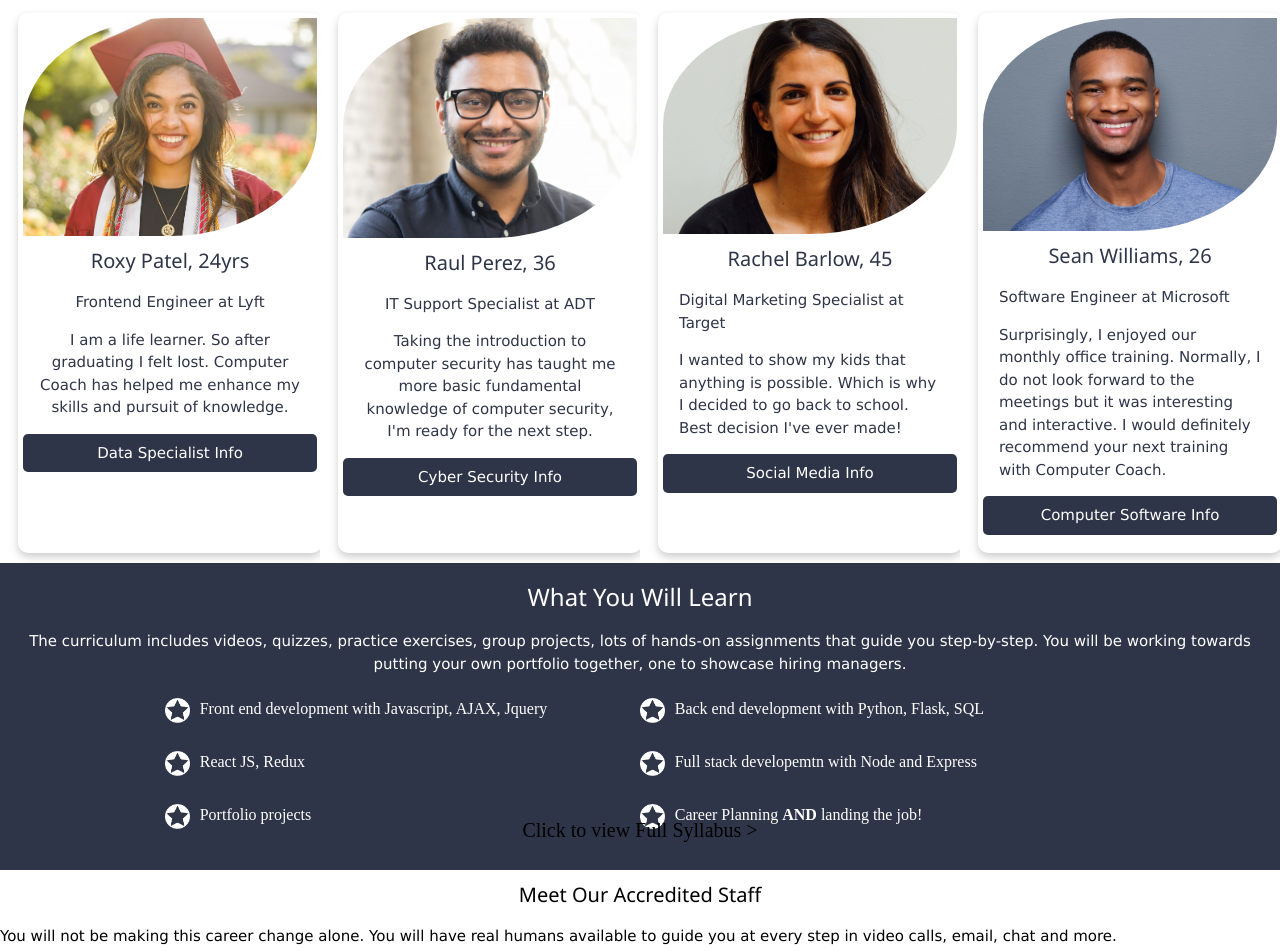
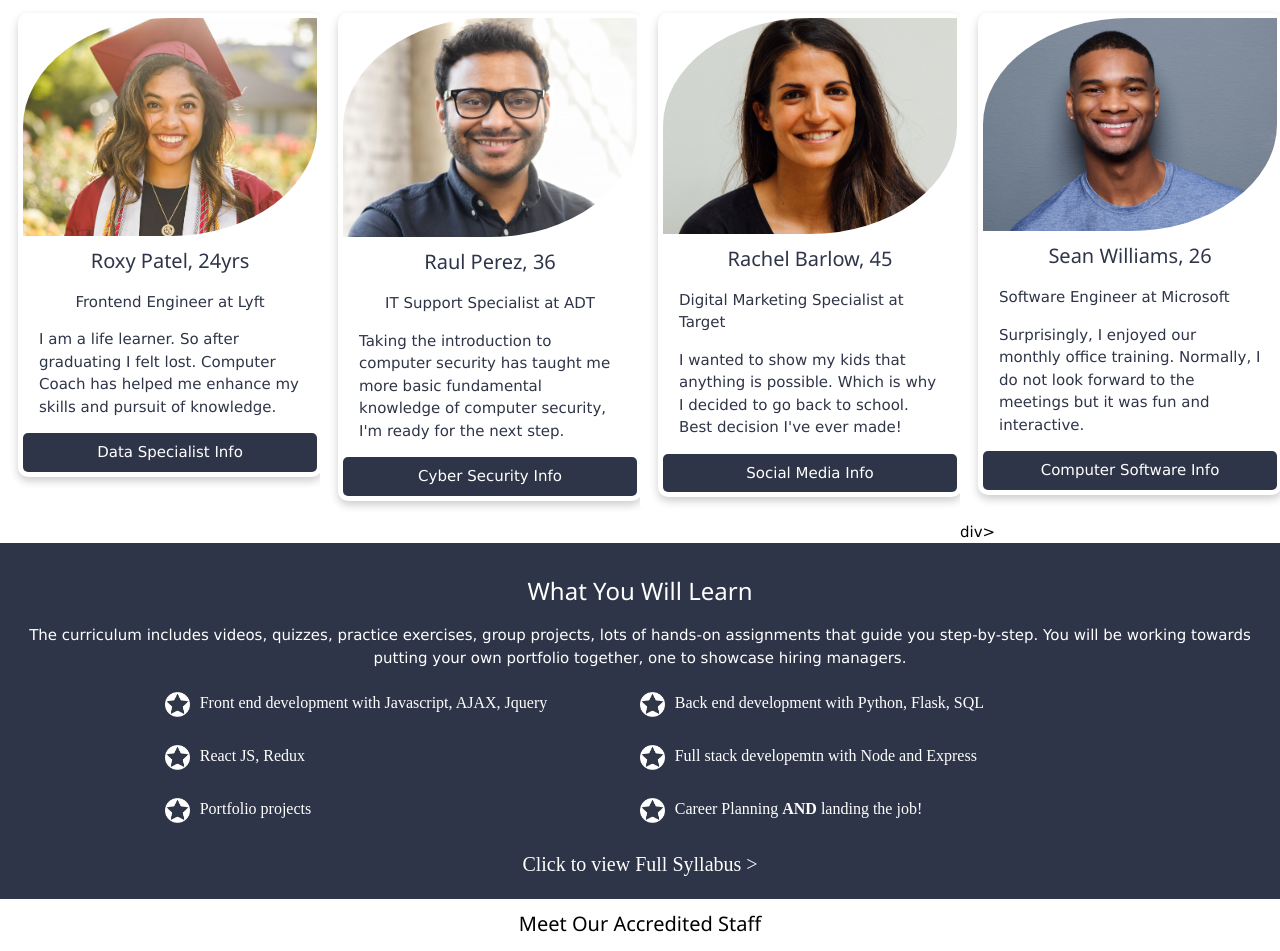
Before and after one commit to KIMBERGYPSY/improv-academy-rebuild2, a website: page index.html in a window 1280 px wide. Shown: the part 3666-4617 px from the top of the page. Drawn offline with nearby package versions, Linux system fonts and the light colour scheme; a web font is replaced by a local one.

Commit message:
Changes
😫 trying hard to fix bottom

```diff
--- a/index.html
+++ b/index.html
@@ -134,7 +134,7 @@
         <h4>Roxy Patel, 24yrs</h4>
         <p class="title">Frontend Engineer at Lyft</p>
         <div class="text">
-            <p>I am a life learner. So after graduating I felt lost. Computer Coach has helped me enhance my skills and pursuit of knowledge.</p></div></div>
+            <p class="alum-text">I am a life learner. So after graduating I felt lost. Computer Coach has helped me enhance my skills and pursuit of knowledge.</p></div></div>
         <!--ROXY Button-->
         <button class="alum-button">Data Specialist Info</button></div>
 
@@ -150,7 +150,7 @@
         <h4>Raul Perez, 36</h4>
         <p class="title">IT Support Specialist at ADT</p>
         <div class="text">
-            <p>Taking the introduction to computer security has taught me more basic fundamental knowledge of computer security, I'm ready for the next step.</p></div></div>
+            <p class="alum-text">Taking the introduction to computer security has taught me more basic fundamental knowledge of computer security, I'm ready for the next step.</p></div></div>
             <!--RAUL Button-->
         <button class="alum-button">Cyber Security Info</button></div>
       </div>
@@ -183,12 +183,13 @@
           <h4>Sean Williams, 26</h4>
           <p class="title">Software Engineer at Microsoft</p>
           <div class="text">
-          <p>Surprisingly, I enjoyed our monthly office training. Normally, I do not look forward to the meetings but it was  interesting and interactive. I would definitely recommend your next training with Computer Coach.</p></div></div>
+          <p>Surprisingly, I enjoyed our monthly office training. Normally, I do not look forward to the meetings but it was fun and interactive.</p></div></div>
           <!--SEAN Button-->
           <button class="alum-button">Computer Software Info</button></div>
         </div>
       </div>
     </div>
+  <div>div>
 </div>
 </div>
 </div>
@@ -199,7 +200,7 @@
 <section>
 <div id="courses">
   <div class="syllabus">
-  <div class="syll-text"><h3>What You Will Learn</h3>
+  <div class="syll-text"><h3 class="learning">What You Will Learn</h3>
   <p>The curriculum includes videos, quizzes, practice exercises, group projects, lots of hands-on assignments that guide you step-by-step. You will be working towards putting your own portfolio together, one to showcase hiring managers.</p></div>
   <ul class="syll-list">
     <li><img src=images/star-academy.png><span>Front end development with Javascript, AJAX, Jquery</span></li>
--- a/styles.css
+++ b/styles.css
@@ -303,6 +303,7 @@ h4 {
   background-color: #EBBB1A;
   font-weight:600;
   font-size: larger;
+
 }
 
 .button4:hover {
@@ -344,7 +345,7 @@ h4 {
     height: 80%;
     margin: 10px;
     background-color: white;
-    height: 540px;
+    /*height: 540px;*/
 
 }
 
@@ -391,7 +392,7 @@ h4 {
 /*box container for image*/
   .box {
     width: 100%;
-    height: 100%;
+
     display:block;
     align-items:flex-start;
     justify-content: center;
@@ -399,8 +400,9 @@ h4 {
 
   }
 /*Text info for all cards*/
-  .text {
+  .alum-text {
     overflow-wrap: break-word;
+    text-align: left;
 }
 
   .alum-img {
@@ -410,24 +412,17 @@ h4 {
 
 
 /****** START OF SYLLABUS SECTION *******/
-#courses {
-  width: 100%;
-
-  background-color: #2F3548;
-  padding: 5px 5px 25px 5px;
-
-}
 
 .syllabus {
   background-color: #2F3548;
+  padding-top: 20px;
+  padding-bottom: 20px;
 }
 
 .syll-text {
  background-color: #2F3548;
  text-align: center;
  color: white;
- overflow-wrap: break-word;
-
 
 }
 
@@ -475,20 +470,18 @@ img {
   overflow: clip;
 }*/
 
-a {
+
+
+.syll-link:hover {
+  color:#EBBB1A;
   text-decoration: none;
-  color: aliceblue;
-  background-color: transparent;
-
-}
-
-a:hover {
-  color:#EBBB1A;
-  text-decoration: underline;
 }
 
 .syll-link {
   text-align: center;
+  padding-top: 40px;
+  color: white;
+  font-family: 'roboto', sans-serif;
 }
 /* this makes it responsive */
 @media screen and (max-width: 650px) {
```
Also changed, not shown: images/img-2.jpg.
